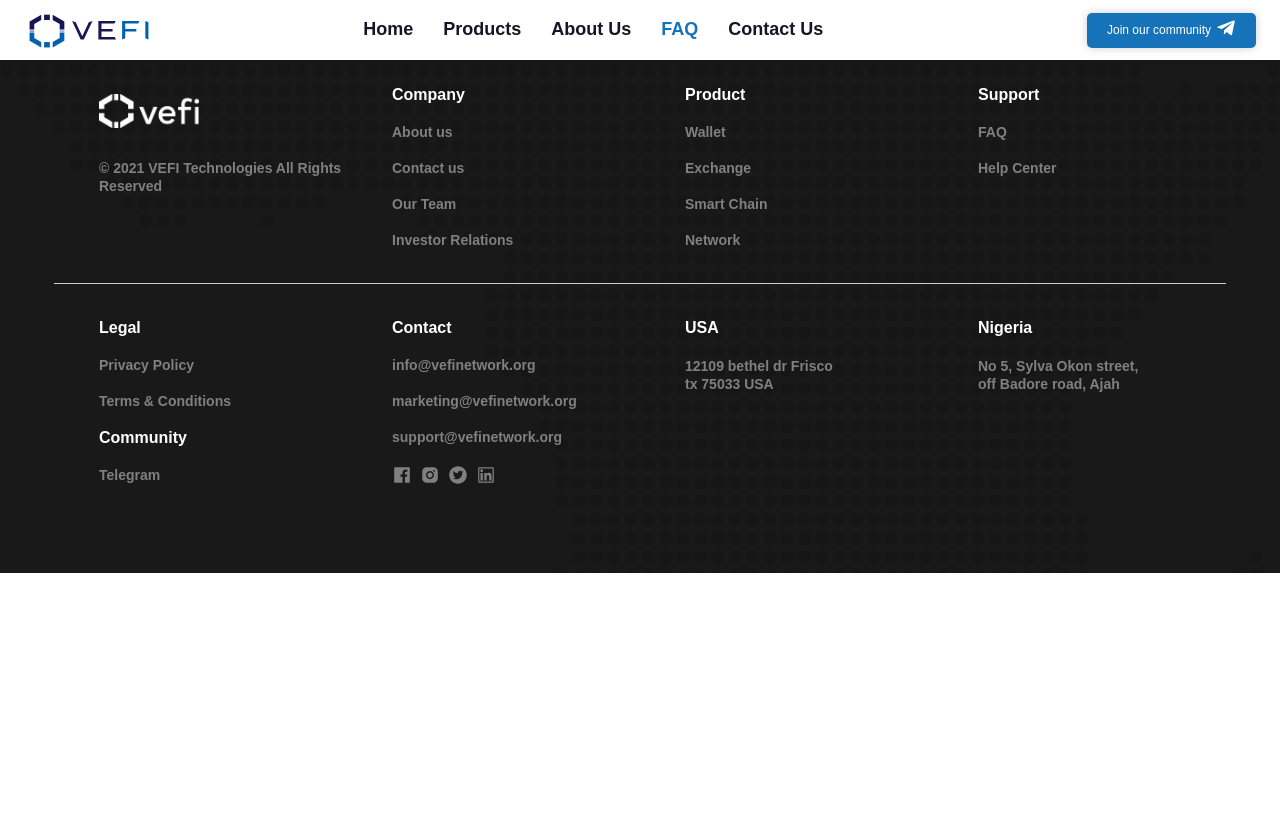
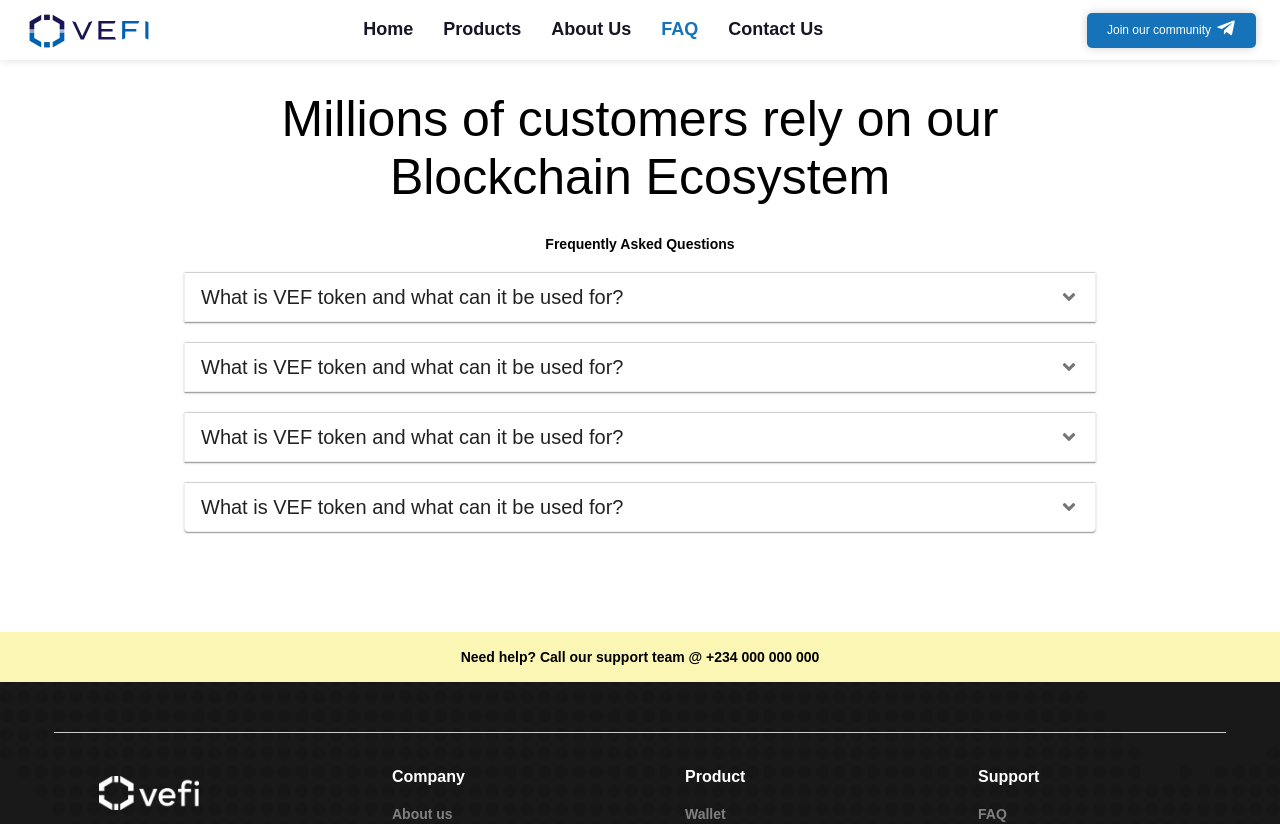
Before and after one commit to VeFi-Network/Official-Website, a React (Create React App) app: page /faq in a window 1280 px wide. Shown: the top 824 px of the page. Before the commit the page ends 800 px from the top, so only its background shows below. Built offline with nearby package versions, Linux system fonts and the light colour scheme.

Commit message:
Finished working  on FAQ Page

```diff
--- a/src/App.js
+++ b/src/App.js
@@ -9,12 +9,12 @@
 import HowItWorks from "./components/exchange/HowItWorks";
 import Footer from "./components/footer/Footer";
 import CallToAction from "./components/footer/CallToAction";
-import Newsletter from "./components/newsletter/Newsletter";
 import SmartChain from "./components/smartchain/SmartChain";
 import { Route, Switch } from "react-router";
 import AboutUs from "./pages/about/AboutUs";
 import { ThemeProvider } from "styled-components";
 import ContactUs from "./pages/contact/ContactUs";
+import Faq from "./pages/faq/Faq";
 
 const theme = {
   iphone_x: "375px",
@@ -31,11 +31,16 @@
         <Switch>
           <Route path="/about-us">
             <AboutUs />
-            <Newsletter />
+
             <CallToAction />
           </Route>
           <Route path="/contact-us">
             <ContactUs />
+            <CallToAction />
+          </Route>
+          <Route path="/faq">
+            <Faq />
+
             <CallToAction />
           </Route>
           <Route path="/" exact>
@@ -47,7 +52,7 @@
             <Exchange />
             <HowItWorks />
             <SmartChain />
-            <Newsletter />
+
             <CallToAction />
           </Route>
         </Switch>
--- /dev/null
+++ b/src/pages/faq/Faq.js
@@ -0,0 +1,41 @@
+import { Container } from "@material-ui/core";
+import React from "react";
+import { Banner, StyledFaq, WrapperDiv } from "./Faq.styled";
+import Question from "./Question";
+
+const Faq = () => {
+  return (
+    <StyledFaq>
+      <Container maxWidth="md">
+        <Banner>
+          <h1>Millions of customers rely on our Blockchain Ecosystem</h1>
+        </Banner>
+        <WrapperDiv>
+          <h2>Frequently Asked Questions</h2>
+          <Question
+            label="What is VEF token and what can it be used for?"
+            text="Lorem ipsum dolor sit amet, consectetur adipiscing elit. Suspendisse
+            malesuada lacus ex, sit amet blandit leo lobortis eget."
+          />
+          <Question
+            label="What is VEF token and what can it be used for?"
+            text="Lorem ipsum dolor sit amet, consectetur adipiscing elit. Suspendisse
+            malesuada lacus ex, sit amet blandit leo lobortis eget."
+          />
+          <Question
+            label="What is VEF token and what can it be used for?"
+            text="Lorem ipsum dolor sit amet, consectetur adipiscing elit. Suspendisse
+            malesuada lacus ex, sit amet blandit leo lobortis eget."
+          />
+          <Question
+            label="What is VEF token and what can it be used for?"
+            text="Lorem ipsum dolor sit amet, consectetur adipiscing elit. Suspendisse
+            malesuada lacus ex, sit amet blandit leo lobortis eget."
+          />
+        </WrapperDiv>
+      </Container>
+    </StyledFaq>
+  );
+};
+
+export default Faq;
--- /dev/null
+++ b/src/pages/faq/Faq.styled.js
@@ -0,0 +1,98 @@
+import styled from "styled-components";
+import media from "../../utility/Media";
+
+export const StyledFaq = styled.section`
+  width: 100%;
+  margin-bottom: 100px;
+  padding-top: 60px;
+`;
+
+export const Banner = styled.div`
+  width: 100%;
+  align-items: center;
+  justify-content: center;
+  display: flex;
+  text-align: center;
+  margin: 30px 0px;
+
+  h1 {
+    font-size: 50px;
+    font-weight: 400;
+  }
+
+  ${media.mobile`
+    margin-top:80px;
+
+    h1{
+        font-size:30px;
+        font-weight:600;
+        text-align:left;
+    }
+  `}
+  ${media.small`
+  h1{
+    font-size:26px;
+    font-weight:600;
+    text-align:left;
+}
+  `}
+`;
+
+export const WrapperDiv = styled.div`
+h2 {
+    text-align: center;
+    font-size: 14px;
+    margin-bottom: 20px;
+  }
+
+  .MuiPaper-root {
+    border: 1px solid #eee;
+    margin:20px 0px;
+    p {
+      font-size: 20px;
+      font-weight: 400;
+    }
+    .MuiIconButton-label {
+      font-size: 20px;
+      font-weight: 400;
+    }
+    .MuiCollapse-entered {
+      border-top: 1px solid rgba(0, 0, 0, 0.1);
+    }
+    .MuiAccordionDetails-root {
+      p {
+        font-size: 14px;
+        font-weight: 400;
+      }
+    }
+  }
+}
+${media.mobile`
+    background:#eee;
+    padding:20px 20px;
+    height:100%;
+   h2{
+       font-size:20px;
+       font-weight:400;
+   }
+   .MuiPaper-root{
+       p{
+           font-size:14px;
+           font-weight:600;
+       }
+       .MuiAccordionDetails-root {
+        p {
+          font-size: 16px;
+          line-height:1.5em;
+        }
+      }
+   }
+  `}
+
+${media.small`
+    h2{
+        font-size:18px;
+        font-weight:400;
+    }
+`}
+`;
--- /dev/null
+++ b/src/pages/faq/Question.js
@@ -0,0 +1,28 @@
+import {
+  Accordion,
+  AccordionDetails,
+  AccordionSummary,
+} from "@material-ui/core";
+import React from "react";
+import { FaAngleDown } from "react-icons/fa";
+
+const Question = ({ label, text }) => {
+  return (
+    <>
+      <Accordion>
+        <AccordionSummary
+          expandIcon={<FaAngleDown />}
+          aria-controls="panel1a-content"
+          id="panel1a-header"
+        >
+          <p>{label}</p>
+        </AccordionSummary>
+        <AccordionDetails>
+          <p>{text}</p>
+        </AccordionDetails>
+      </Accordion>
+    </>
+  );
+};
+
+export default Question;
```
Also changed, not shown: src/assets/images/banner_product.png (added).
